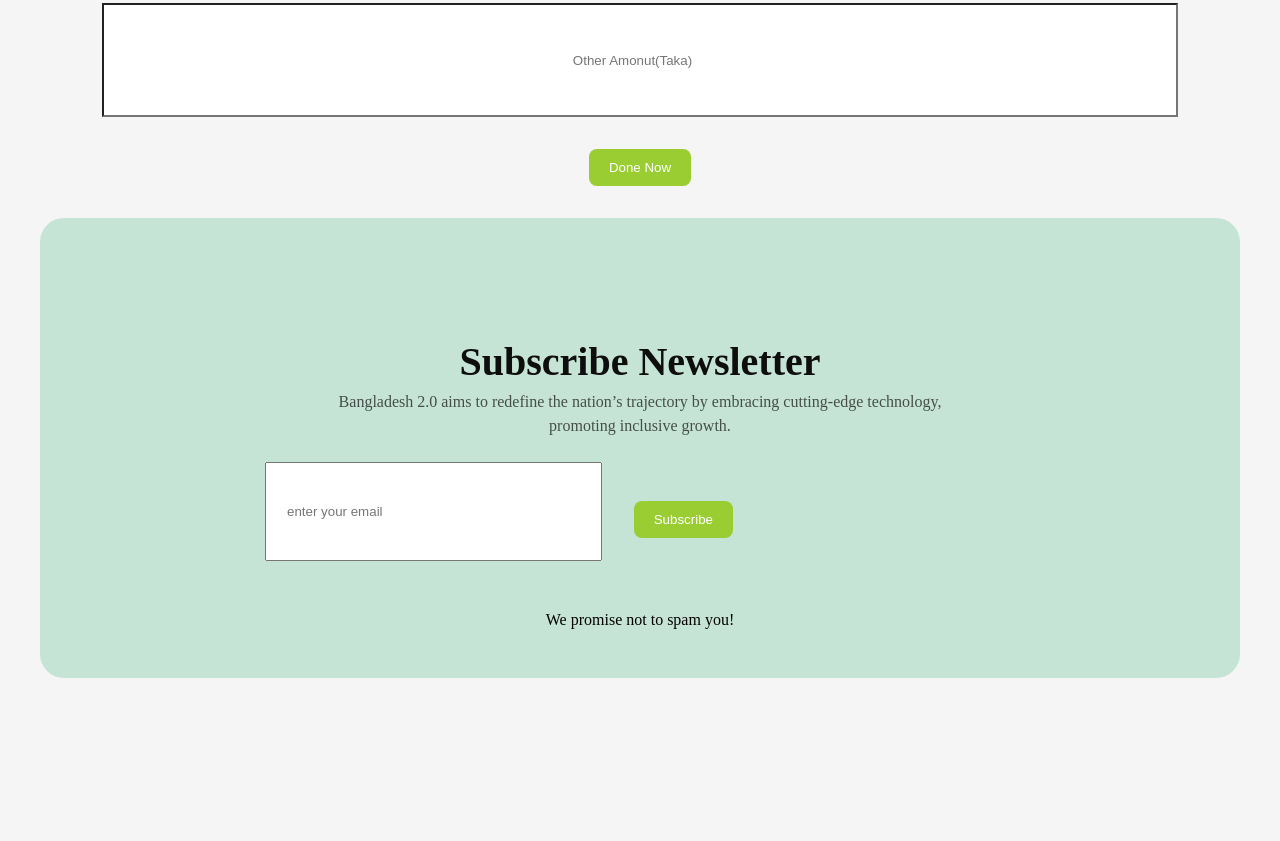
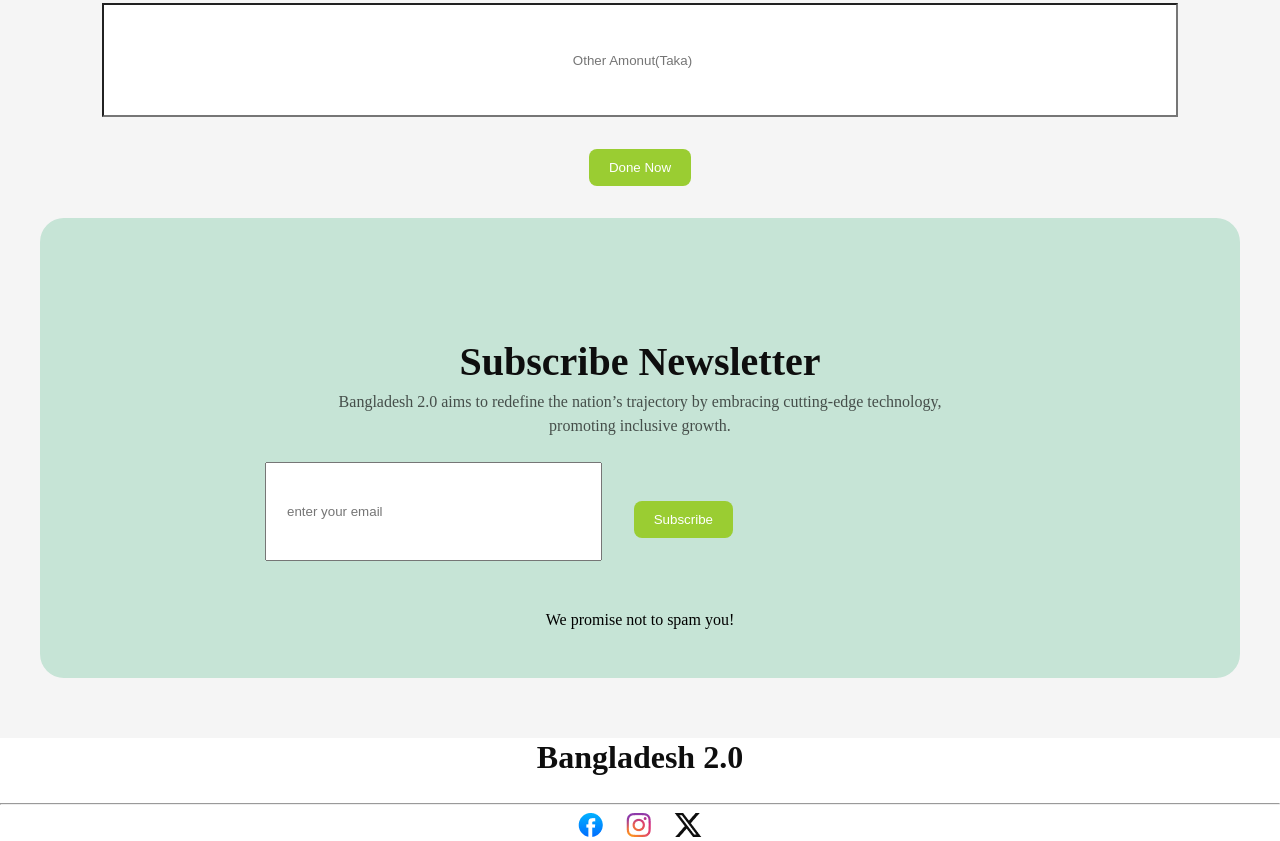
Before and after one commit to MdSohan5695/Assignment-1.0, a plain HTML site: page index.html in a window 1280 px wide. Shown: the part 3266-4107 px from the top of the page. Before the commit the page ends 3944 px from the top, so only its background shows below. Drawn offline with Linux system fonts and the light colour scheme.

Commit message:
three commit

```diff
--- a/index.html
+++ b/index.html
@@ -153,6 +153,14 @@
 
 
     </main>
-
+    <footer class="footer">
+        <h2>Bangladesh 2.0</h2>
+        <hr>
+        <div id="card">
+            <div class="icon"><img src="assets/facebook.png" alt=""></div>
+            <div class="icon"><img src="assets/instagram.png" alt=""></div>
+            <div class="icon"><img src="assets/x.png" alt=""></div>
+        </div>
+    </footer>
 </body>
 </html>
--- a/style.css
+++ b/style.css
@@ -300,3 +300,22 @@ input{
 }
 
 /* foote style */
+.footer{
+    background-color: rgb(255, 255, 255);
+}
+
+footer h2{
+    margin-top: 60px;
+    color: rgb(14, 14, 14);
+    font-family: Fira Sans;
+    font-size: 32px;
+    font-weight: 700;
+    line-height: 38px;
+    text-align: center;
+}
+#card{
+    display: flex;
+    justify-content:center;
+    text-align: center;
+    gap: 23px;
+}
```
